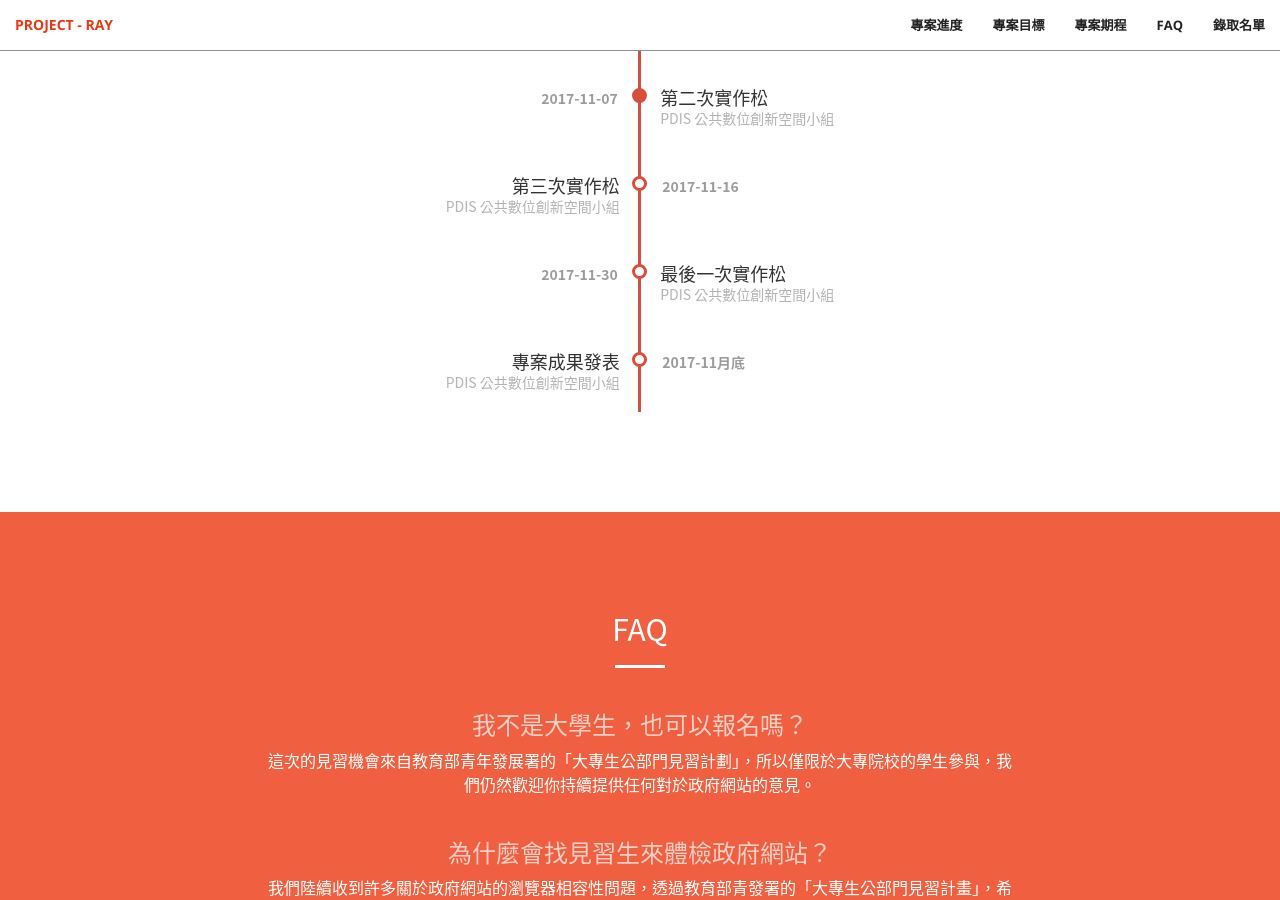
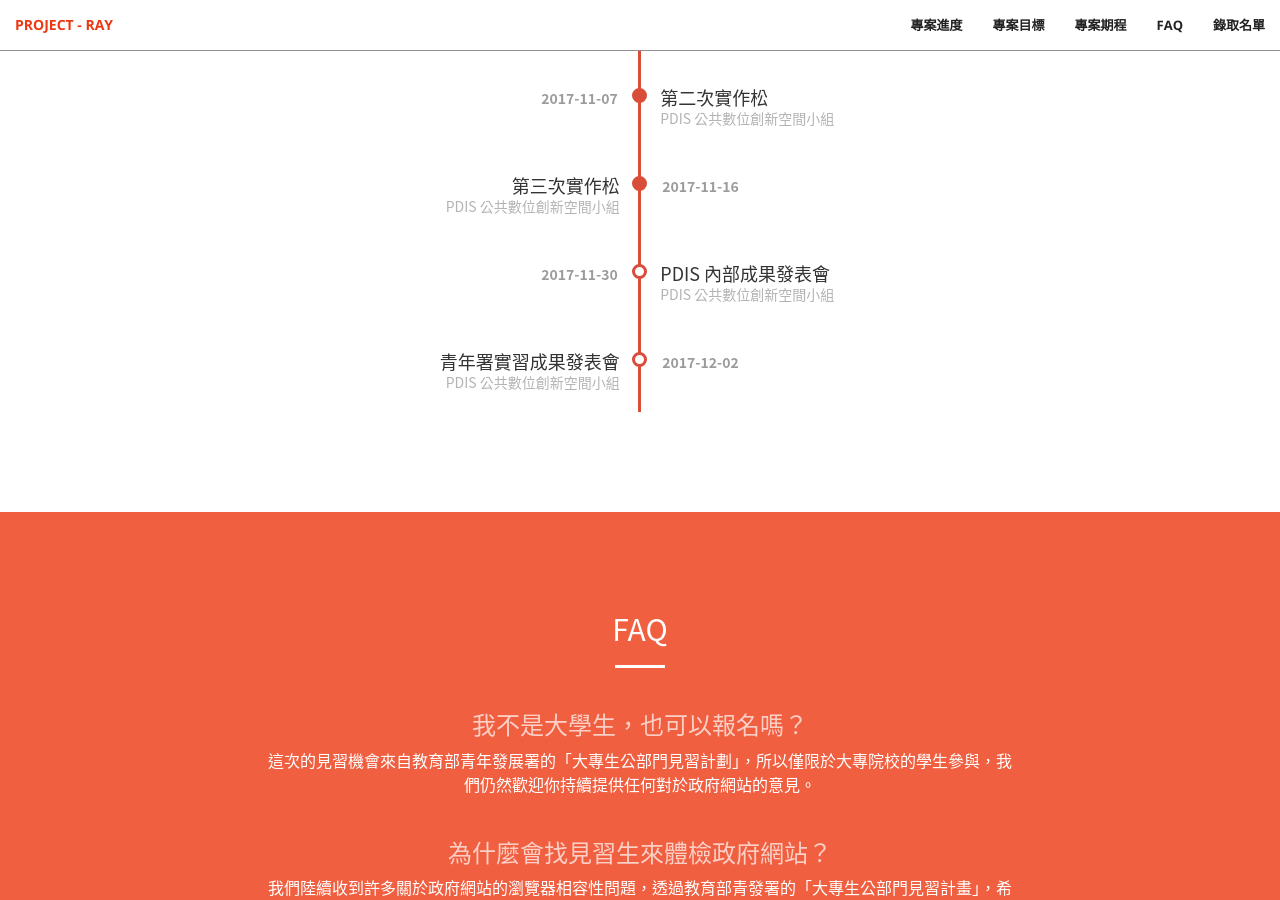
Before and after one commit to PDIS/ray2018, a Jekyll site: the page built from docs/index.html, in a window 1280 px wide and 900 px high, scrolled down 2154 px. Built offline with Jekyll 4.4.1, drawn with Linux system fonts in a browser that asks for light colours.

Commit message:
Update timeline.json

```diff
--- a/docs/_data/timeline.json
+++ b/docs/_data/timeline.json
@@ -51,18 +51,18 @@
         "title": "第三次實作松",
         "owner": "PDIS 公共數位創新空間小組",
         "date": "2017-11-16",
-        "done": false
+        "done": true
     },
     {
-        "title": "最後一次實作松",
+        "title": "PDIS 內部成果發表會",
         "owner": "PDIS 公共數位創新空間小組",
         "date": "2017-11-30",
         "done": false
     },
     {
-        "title": "專案成果發表",
+        "title": "青年署實習成果發表會",
         "owner": "PDIS 公共數位創新空間小組",
-        "date": "2017-11月底",
+        "date": "2017-12-02",
         "done": false
     }
 ]
```
